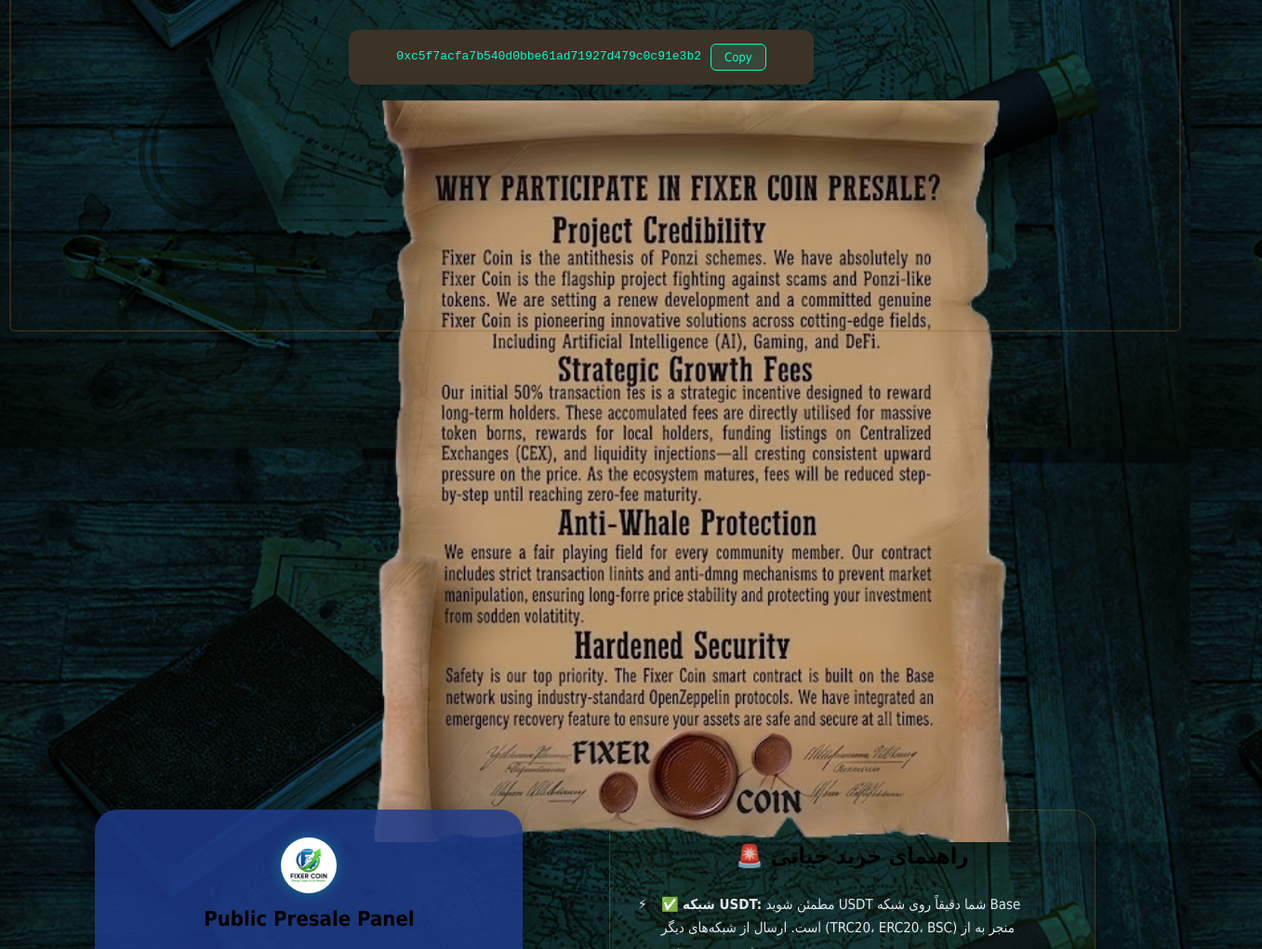
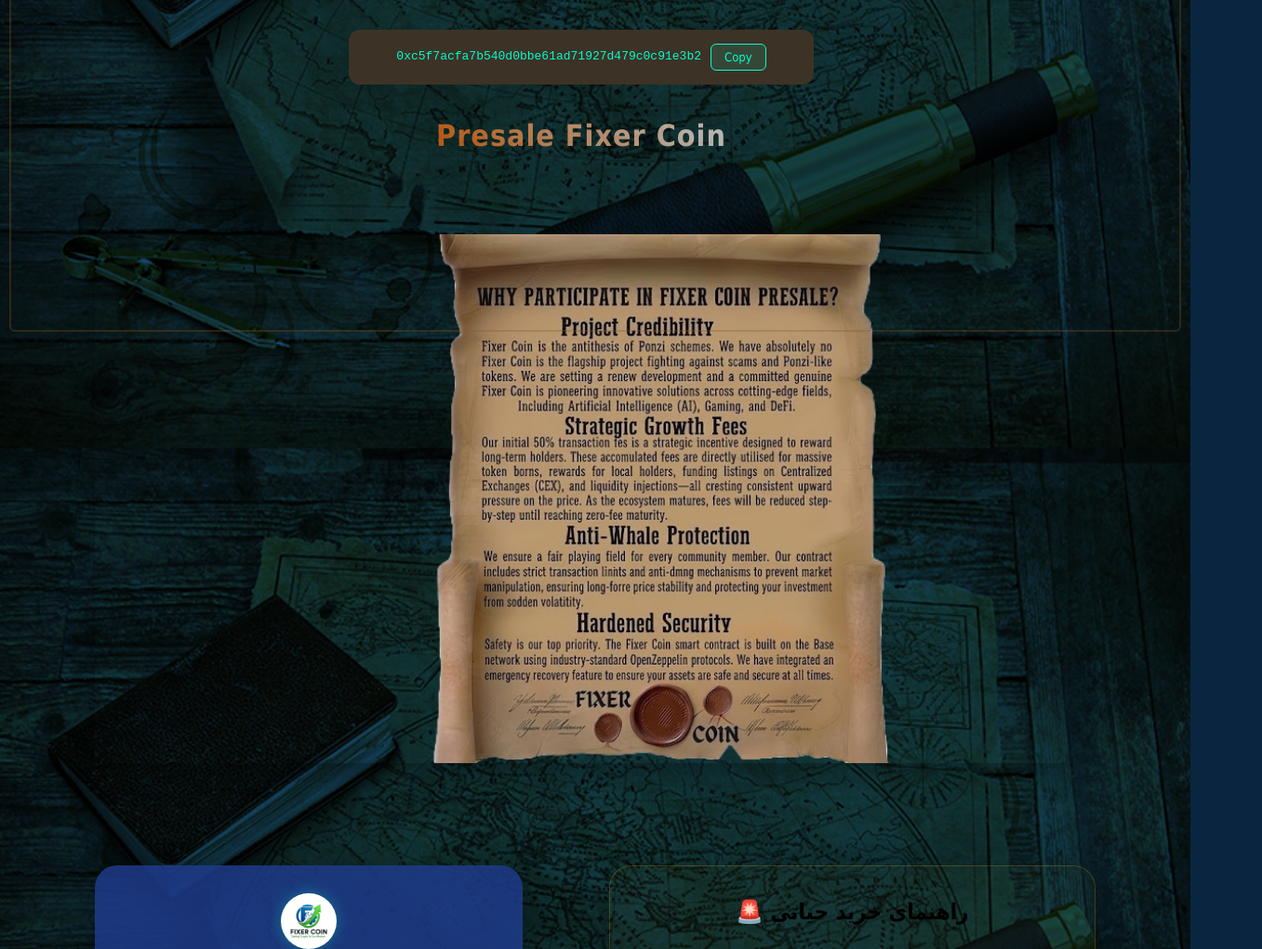
Before and after one commit to FIXERCO/PresaleFIXERCOIN, a plain HTML site: page index.html in a window 1280 px wide. Shown: the part 433-1454 px from the top of the page at 93% size, 1357 px wide, since content can reach past the window. Drawn offline with Linux system fonts and the light colour scheme; a web font is replaced by a local one.

Commit message:
Update index.html

```diff
--- a/index.html
+++ b/index.html
@@ -192,8 +192,8 @@
         .paper-image-section {
             display: flex;
             justify-content: center;
-            margin-top: 50px;
-            margin-bottom: 50px;
+            margin-top: 80px;
+            margin-bottom: 80px;
         }
 
         .paper-title-section {
@@ -221,7 +221,6 @@
             box-shadow: 0 10px 30px rgba(0,0,0,0.3);
             width: 100%;
             object-fit: contain;
-            transform: scale(1.4);
         }
 
         [data-lang="fa"] .paper-image {
@@ -1153,7 +1152,7 @@
 
                 <!-- Paper Title -->
                 <div class="paper-title-section">
-                    <h2 class="paper-title" id="paper-title">Fixer Coin Presale</h2>
+                    <h2 class="paper-title" id="paper-title">Presale Fixer Coin</h2>
                 </div>
 
                 <!-- Paper Image Section -->
@@ -1313,6 +1312,7 @@
                 walletBtn: "Connect Wallet",
                 langBtn: "فارسی",
                 logoSubtext: "Presale",
+                paperTitle: "Presale Fixer Coin",
                 credibilityTitle: "Project Credibility",
                 cred1Title: "Project Credibility",
                 cred1En: "Fixer Coin is the antithesis of Ponzi schemes; we have absolutely no intention of dumping tokens on our holders. True to our mission, Fixer Coin is the flagship project fighting against scams and Ponzi-like tokens. We are setting a new standard for transparency and genuine value creation. With creative development and a committed team, Fixer Coin is pioneering innovative solutions across cutting-edge fields, including Artificial Intelligence (AI), Gaming, and DeFi.",
@@ -1329,7 +1329,7 @@
             },
             fa: {
                 siteTitle: "فیکسر کوین | پیش‌فروش",
-                heroTitle: "فیکسر کوین <br><span>پیش‌فروش</span>",
+                heroTitle: "پیش‌فروش فیکسر کوین",
                 heroDesc: "خرید توکن فیکسر با قیمت ثابت با USDT روی شبکه Base. پیش‌فروش امن، سریع و شفاف.",
                 panelTitle: "پنل پیش‌فروش عمومی",
                 presaleTag: "قیمت ثابت: 0.0000015 USDT (Base) | عرضه: 2 میلیارد FIXER",
@@ -1361,6 +1361,7 @@
                 walletBtn: "اتصال کیف پول",
                 langBtn: "English",
                 logoSubtext: "پیش فروش",
+                paperTitle: "پیش فروش فیکسر کوین",
                 credibilityTitle: "اعتبار پروژه",
                 cred1Title: "اعتبار پروژه",
                 cred1En: "Fixer Coin is the antithesis of Ponzi schemes; we have absolutely no intention of dumping tokens on our holders. True to our mission, Fixer Coin is the flagship project fighting against scams and Ponzi-like tokens. We are setting a new standard for transparency and genuine value creation. With creative development and a committed team, Fixer Coin is pioneering innovative solutions across cutting-edge fields, including Artificial Intelligence (AI), Gaming, and DeFi.",
@@ -1426,6 +1427,7 @@
             document.getElementById('presale-tag').textContent = t.presaleTag;
             document.getElementById('label-pay').textContent = t.labelPay;
             document.getElementById('label-received').textContent = t.labelReceived;
+            document.getElementById('paper-title').textContent = t.paperTitle;
             document.getElementById('label-referrer').textContent = t.labelReferrer;
             document.getElementById('label-usdt-balance').textContent = t.labelUsdtBalance;
             document.getElementById('label-reserved-balance').textContent = t.labelReservedBalance;
```
